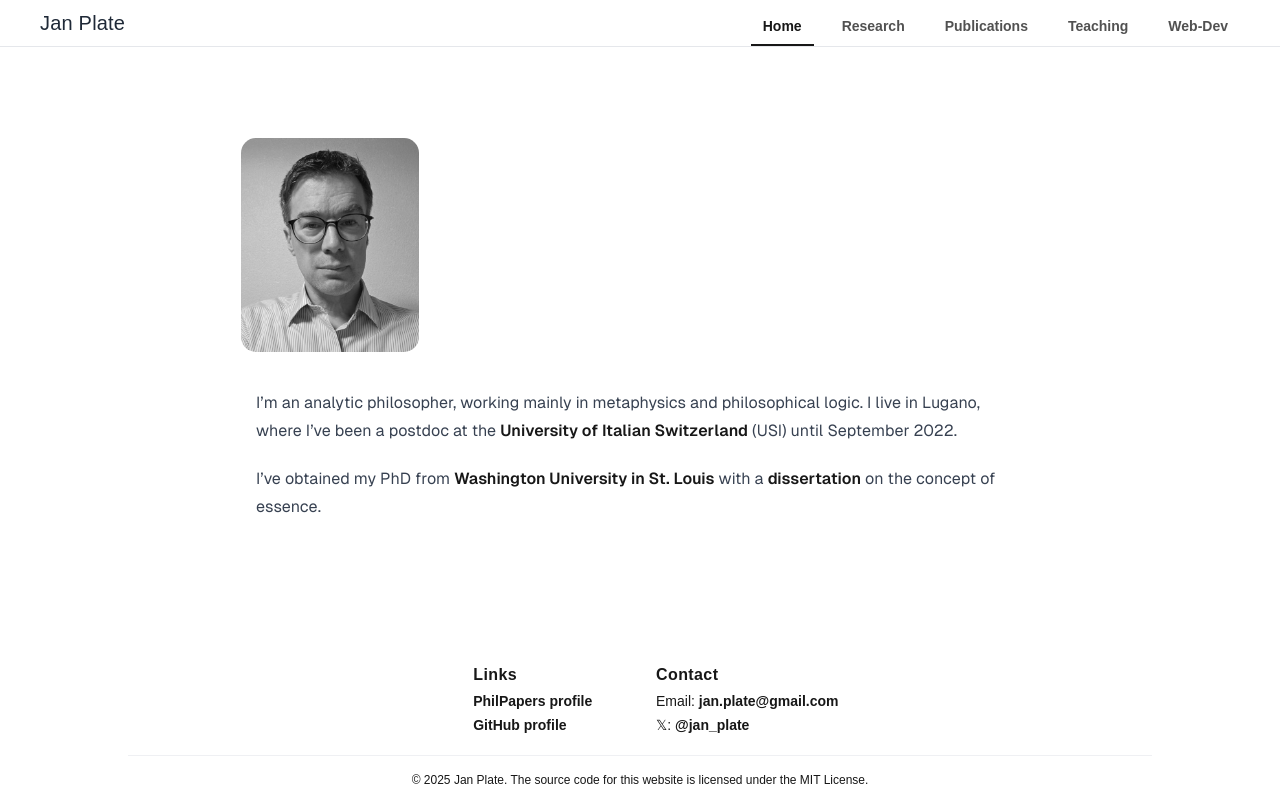
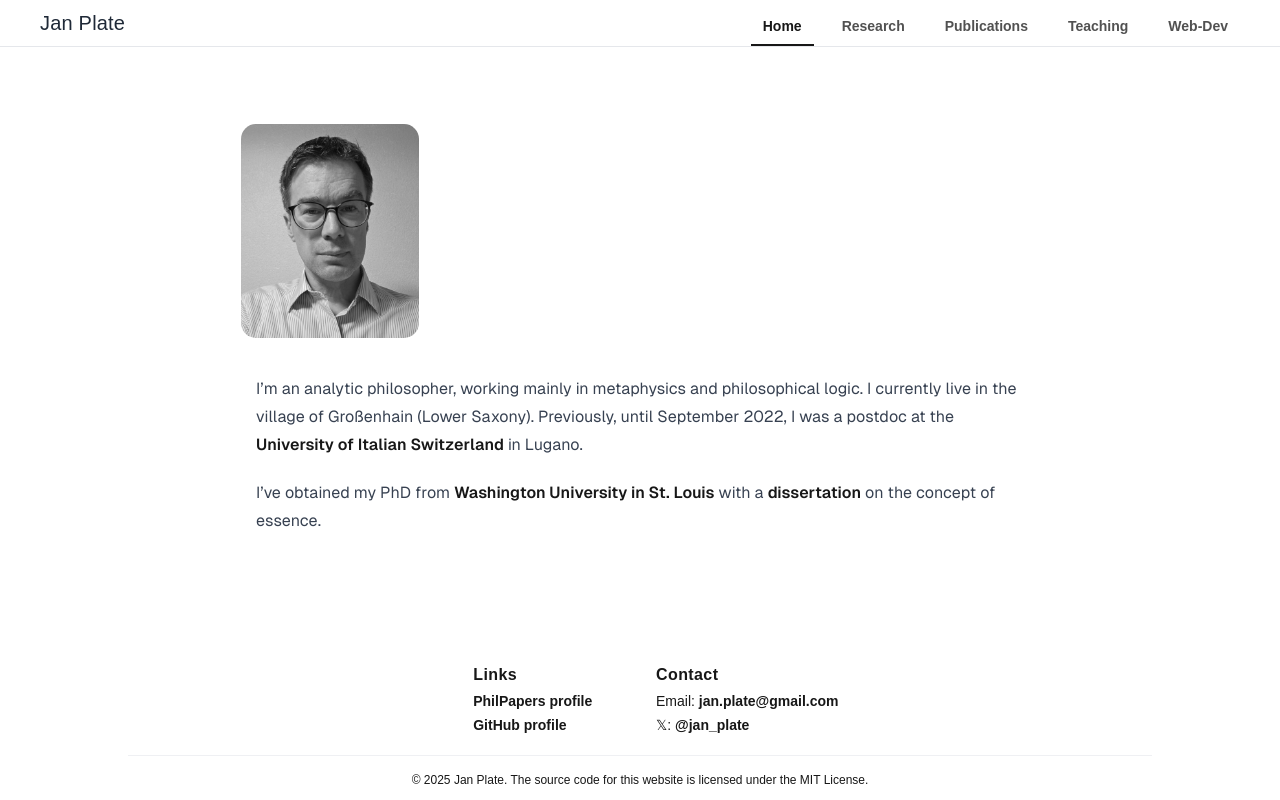
Before and after one commit to jplate/home, a Next.js app: page /Home in a window 1280 px wide. Built offline with nearby package versions, Linux system fonts and the light colour scheme.

Commit message:
Update page.tsx

```diff
--- a/src/app/Home/page.tsx
+++ b/src/app/Home/page.tsx
@@ -20,11 +20,12 @@ export default function Page() {
             <Section id='intro'>
                 <p>
                     I&rsquo;m an analytic philosopher, working mainly in metaphysics and philosophical logic.
-                    I live in Lugano, where I&rsquo;ve been a postdoc at the{' '}
+                    I currently live in the village of Großenhain (Lower Saxony). Previously, until September
+                    2022, I was a postdoc at the{' '}
                     <a href='https://www.usi.ch/en' target='_blank' rel='noopener noreferrer'>
                         University of Italian Switzerland
                     </a>{' '}
-                    (USI) until September 2022.
+                    in Lugano.
                 </p>
                 <p>
                     I&rsquo;ve obtained my PhD from{' '}
```
